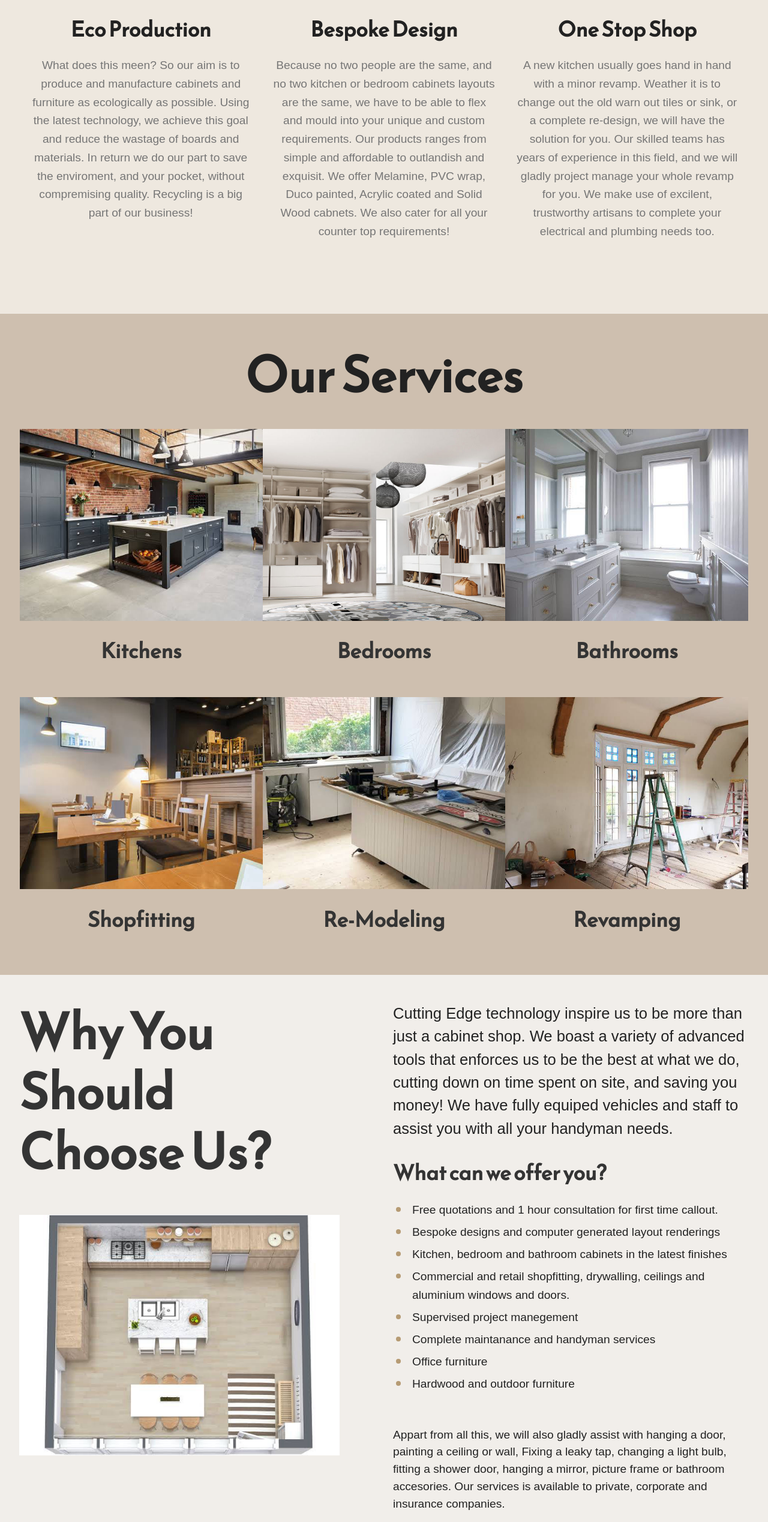
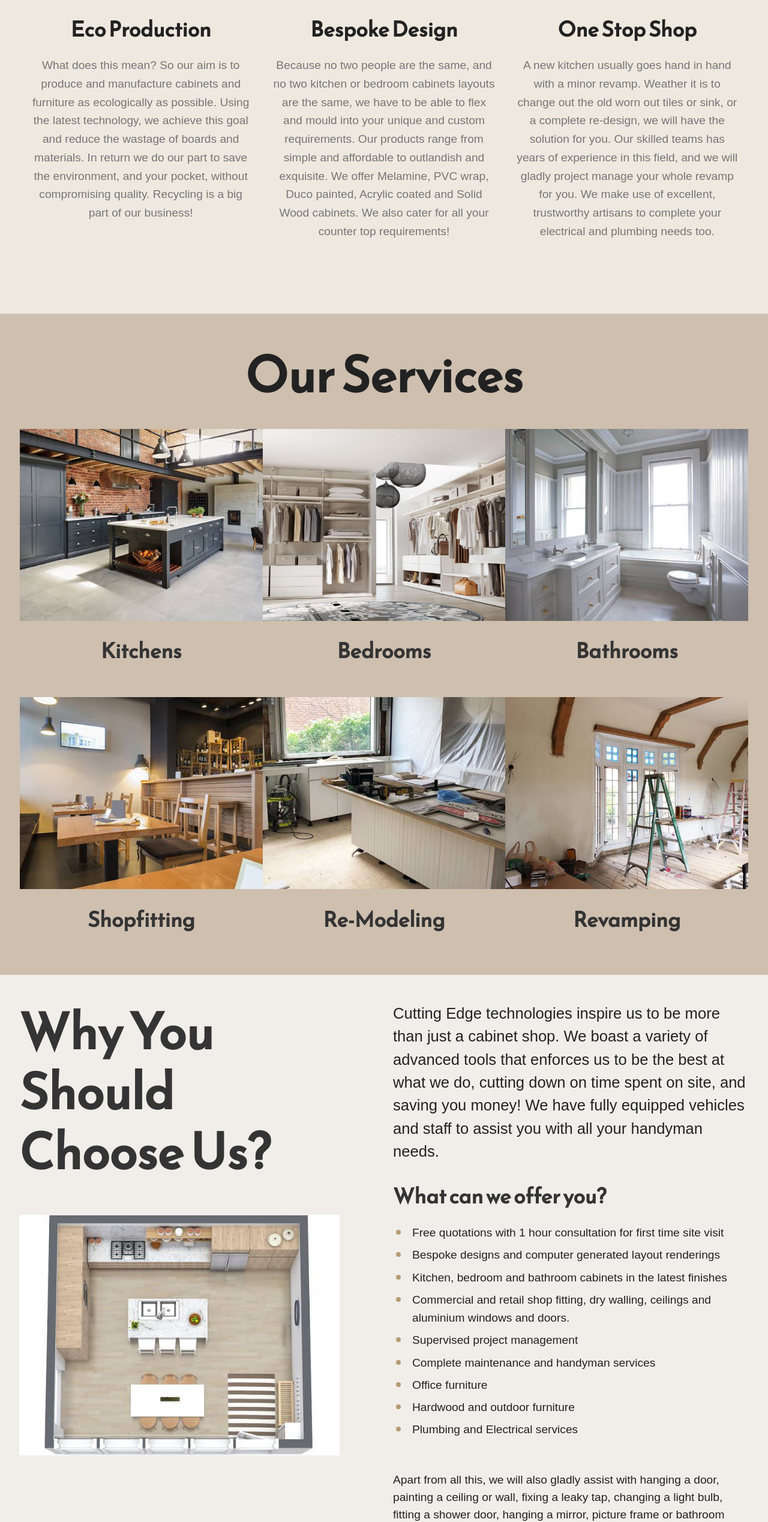
Before and after one commit to Cabinetsdbn/Cabinetsdbn.github.io, a plain HTML site: page index.html in a window 1280 px wide. Shown: the part 1229-3766 px from the top of the page at 60% size. Drawn offline with Linux system fonts and the light colour scheme; files whose address does not match are found by name; a web font is replaced by a local one.

Commit message:
create github pages

```diff
--- a/index.html
+++ b/index.html
@@ -7,7 +7,7 @@
   <meta name="generator" content="Mobirise v4.10.15, mobirise.com">
   <meta name="viewport" content="width=device-width, initial-scale=1, minimum-scale=1">
   <link rel="shortcut icon" href="assets/images/logo-big-122x122.png" type="image/x-icon">
-  <meta name="description" content="Kitchen, Bedroom, Batroom Cabinets Cupboards BIC shopfitting tiling painting ceiling plumbing electrical">
+  <meta name="description" content="Kitchen, Bedroom, Bathroom Cabinets Cupboards BIC shop fitting tiling painting ceiling plumbing electrical">
 
   <title>CabinetsDBN</title>
   <link rel="stylesheet" href="assets/web/assets/mobirise-icons2/mobirise2.css">
@@ -105,7 +105,7 @@
                 <div class="card-box">
                     <h4 class="card-title py-3 mbr-bold mbr-fonts-style display-2">Eco Production</h4>
                     <p class="mbr-text mbr-fonts-style display-7">
-                        What does this meen? So our aim is to produce and manufacture cabinets and furniture as ecologically as possible. Using the latest technology, we achieve this goal and reduce the wastage of boards and materials. In return we do our part to save the enviroment, and your pocket, without compremising quality. Recycling is a big part of our business!</p>
+                        What does this mean? So our aim is to produce and manufacture cabinets and furniture as ecologically as possible. Using the latest technology, we achieve this goal and reduce the wastage of boards and materials. In return we do our part to save the environment, and your pocket, without compromising quality. Recycling is a big part of our business!</p>
                 </div>
             </div>
 
@@ -116,7 +116,7 @@
                 <div class="card-box">
                     <h4 class="card-title py-3 mbr-bold mbr-fonts-style display-2">Bespoke Design</h4>
                     <p class="mbr-text mbr-fonts-style display-7">
-                        Because no two people are the same, and no two kitchen or bedroom cabinets layouts are the same, we have to be able to flex and mould into your unique and custom requirements. Our products ranges from simple and affordable to outlandish and exquisit. We offer Melamine, PVC wrap, Duco painted, Acrylic coated and Solid Wood cabnets. We also cater for all your counter top requirements!</p>
+                        Because no two people are the same, and no two kitchen or bedroom cabinets layouts are the same, we have to be able to flex and mould into your unique and custom requirements. Our products range from simple and affordable to outlandish and exquisite. We offer Melamine, PVC wrap, Duco painted, Acrylic coated and Solid Wood cabinets. We also cater for all your counter top requirements!</p>
                 </div>
             </div>
 
@@ -127,7 +127,7 @@
                 <div class="card-box">
                     <h4 class="card-title py-3 mbr-bold mbr-fonts-style display-2">One Stop Shop</h4>
                     <p class="mbr-text mbr-fonts-style display-7">
-                        A new kitchen usually goes hand in hand with a minor revamp. Weather it is to change out the old warn out tiles or sink, or a complete re-design, we will have the solution for you. Our skilled teams has years of experience in this field, and we will gladly project manage your whole revamp for you. We make use of excilent, trustworthy artisans to complete your electrical and plumbing needs too.</p>
+                        A new kitchen usually goes hand in hand with a minor revamp. Weather it is to change out the old worn out tiles or sink, or a complete re-design, we will have the solution for you. Our skilled teams has years of experience in this field, and we will gladly project manage your whole revamp for you. We make use of excellent, trustworthy artisans to complete your electrical and plumbing needs too.</p>
                 </div>
             </div>
 
@@ -269,25 +269,26 @@
             </div>
 
             <div class="col-lg-6">
-                <p class="text1 pb-3 align-left mbr-fonts-style display-5">Cutting Edge technology inspire us to be more than just a cabinet shop. We boast a variety of advanced tools that enforces us to be the best at what we do, cutting down on time spent on site, and saving you money! We have fully equiped vehicles and staff to assist you with all your handyman needs.</p>
+                <p class="text1 pb-3 align-left mbr-fonts-style display-5">Cutting Edge technologies inspire us to be more than just a cabinet shop. We boast a variety of advanced tools that enforces us to be the best at what we do, cutting down on time spent on site, and saving you money! We have fully equipped vehicles and staff to assist you with all your handyman needs.</p>
                 <h3 class="mbr-section-subtitle mbr-bold mbr-black mbr-light pb-3 mbr-fonts-style display-2">
                     What can we offer you?</h3>
                 <div class="mbr-text pb-5 counter-container mbr-fonts-style display-7">
                     <ul>
-                        <li>Free quotations and 1 hour consultation for first time callout.</li>
-                        <li>Bespoke designs and computer generated layout renderings</li>
-                        <li>Kitchen, bedroom and bathroom cabinets in the latest finishes</li>
-                        <li>Commercial and retail shopfitting, drywalling, ceilings and aluminium windows and doors.</li>
-                        <li>Supervised project manegement</li>
-                        <li>Complete maintanance and handyman services</li>
-                        <li>Office furniture</li>
-                        <li>Hardwood and outdoor furniture</li>
+                        <li>Free quotations with 1 hour consultation for first time site visit
+</li><li>Bespoke designs and computer generated layout renderings
+</li><li>Kitchen, bedroom and bathroom cabinets in the latest finishes
+</li><li>Commercial and retail shop fitting, dry walling, ceilings and aluminium windows and doors.
+</li><li>Supervised project management
+</li><li>Complete maintenance and handyman services
+</li><li>Office furniture
+</li><li>Hardwood and outdoor furniture
+</li><li>Plumbing and Electrical services</li>
                     </ul>
                 </div>
 
 
 
-                <p class="text2 align-left mbr-fonts-style display-7">Appart from all this, we will also gladly assist with hanging a door, painting a ceiling or wall, Fixing a leaky tap, changing a light bulb, fitting a shower door, hanging a mirror, picture frame or bathroom accesories. Our services is available to private, corporate and insurance companies.</p>
+                <p class="text2 align-left mbr-fonts-style display-7">Apart from all this, we will also gladly assist with hanging a door, painting a ceiling or wall, fixing a leaky tap, changing a light bulb, fitting a shower door, hanging a mirror, picture frame or bathroom accessories. Our services are available to private, corporate and insurance companies.</p>
 
 
             </div>
@@ -303,7 +304,7 @@
         <div class="row">
             <div class="col-lg-10 col-md-12 mx-auto mbr-form" data-form-type="formoid">
                 <!--Formbuilder Form-->
-                <form action="https://mobirise.com/" method="POST" class="mbr-form form-with-styler" data-form-title="Form Name"><input type="hidden" name="email" data-form-email="true" value="wWG/t8eegva5Gf05Ksi9b/0Fnj6oVcPgfaRqNAVTn8L4+MXGPsT/2wi43IkJ5J+RA+bgDHLRxCDnFo7vHYhZ3dMPlkcNlGpU0i58c0MRpj0bOlmqubBN2Za1IJCP1Keq">
+                <form action="https://mobirise.com/" method="POST" class="mbr-form form-with-styler" data-form-title="Form Name"><input type="hidden" name="email" data-form-email="true" value="m4ONTC//EranZod/u+owAGFx2poh4Yv845HyoTXe4fO7UMff3e9j+0XOtlX8kDXME3aH6jIBOhydpsoP6N4S1v7aYfVX7UdXwRMDyQUA5/0qNF39Bz3C+Ve0H1XDeoIK">
                     <div class="form-row">
                         <div hidden="hidden" data-form-alert="" class="alert alert-success col-12">Thanks for filling out
                             the form!</div>
```
Also changed, not shown: 1 other file.
